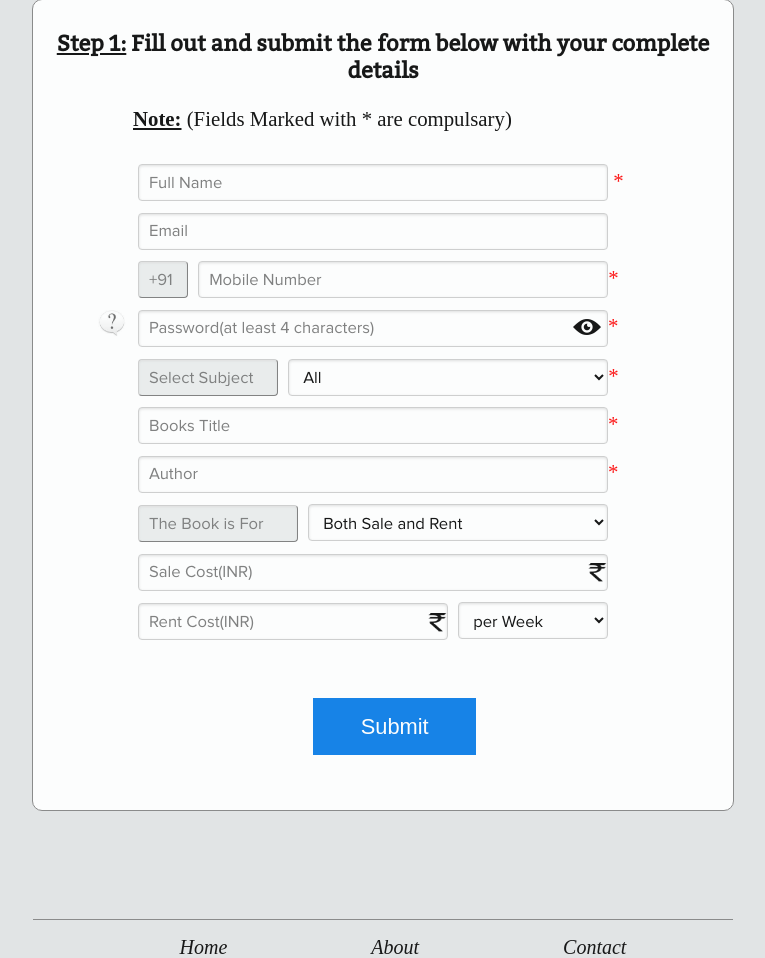
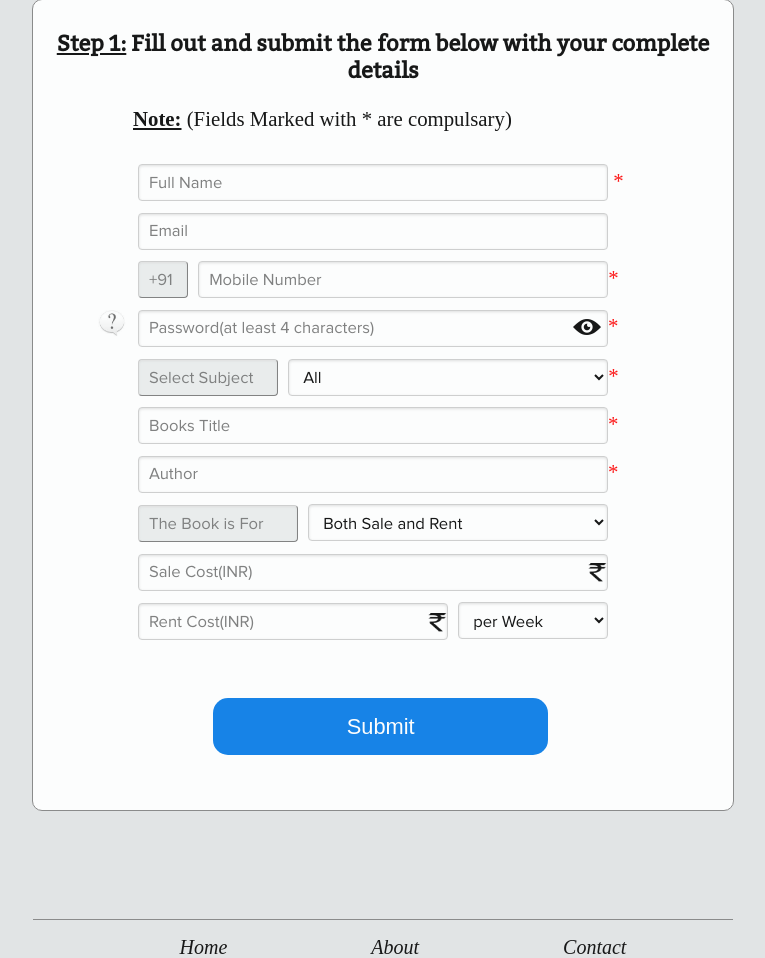
Before and after one commit to yashmehrotra/BookAway, a PHP site: page /sell.php in a window 1280 px wide. Shown: the part 151-1109 px from the top of the page, without its empty margins (257-1022 px from the left). Run offline with PHP 8.4, Linux system fonts and the light colour scheme; some web fonts are replaced.

Commit message:
Rounded corners 39%width 15pxradius

```diff
--- a/Styles/MAIN.css
+++ b/Styles/MAIN.css
@@ -1129,12 +1129,13 @@ Sell...
     /*text-shadow: 0 1px 1px rgba(0, 0, 0, 0.2);*/
     background: #0078E7;#45C463;#6ED186;
     font-size: 105%;
-    left:180px;
+    left:80px;180px;
 	margin-right: auto;
-	width: 19%;
+	width: 39%;19%;
 	height: 8%;
 	position: absolute;
 	bottom: 25px;
+	border-radius: 15px;
 }
 
 #new-button:hover
```
